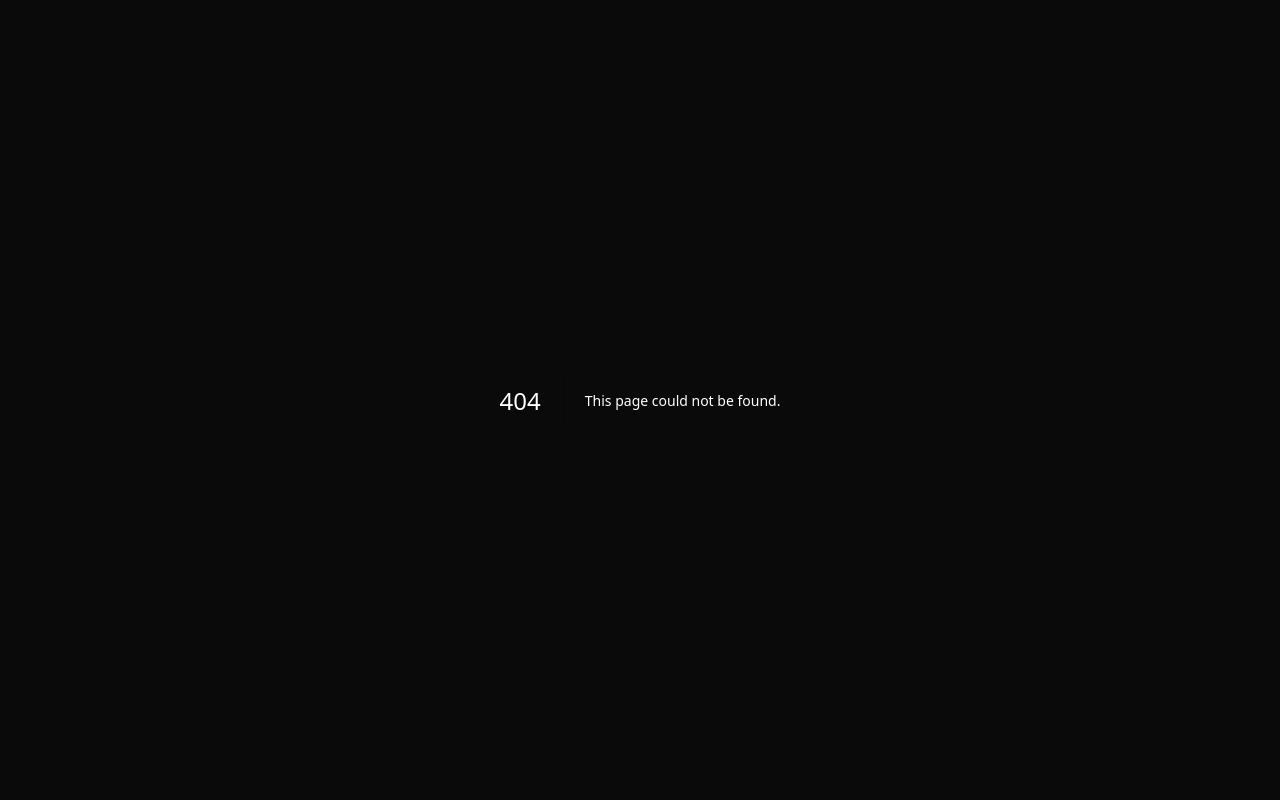
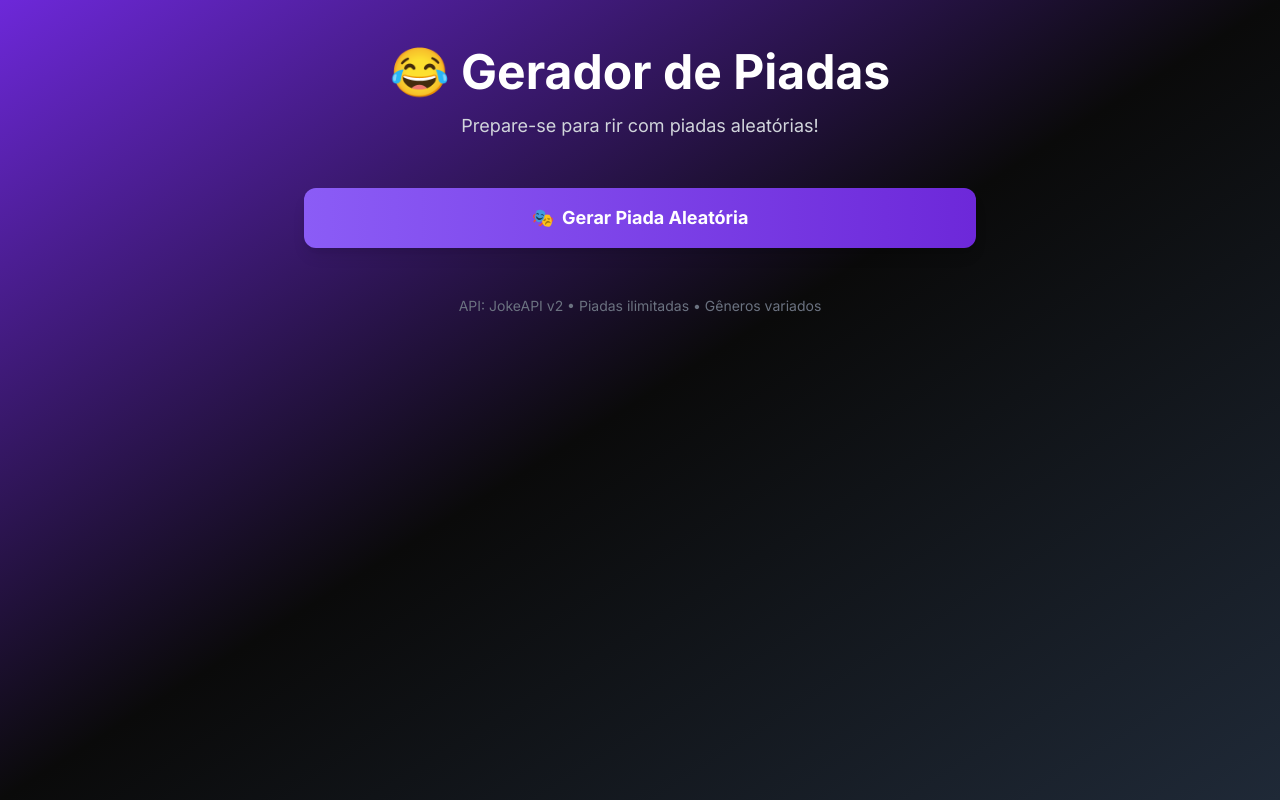
Before and after one commit to ruansdomingos-ai/rd-ai-coach-site, a Next.js app: page /jokes in a window 1280 px wide. Before the commit this address had no page. Built offline with nearby package versions, Linux system fonts and the light colour scheme.

Commit message:
Add Joke Generator with external API integration (JokeAPI v2)

```diff
--- /dev/null
+++ b/app/jokes/page.tsx
@@ -0,0 +1,7 @@
+'use client'
+
+import JokeGenerator from '@/components/JokeGenerator'
+
+export default function JokePage() {
+  return <JokeGenerator />
+}
--- /dev/null
+++ b/components/JokeGenerator.tsx
@@ -0,0 +1,210 @@
+'use client'
+
+import { useState } from 'react'
+import { motion } from 'framer-motion'
+
+interface Joke {
+  id: number
+  setup: string
+  delivery: string
+  type: string
+}
+
+interface JokeResponse {
+  joke?: string
+  setup?: string
+  delivery?: string
+  type: string
+  error?: boolean
+}
+
+const JokeGenerator = () => {
+  const [joke, setJoke] = useState<Joke | null>(null)
+  const [loading, setLoading] = useState(false)
+  const [error, setError] = useState<string | null>(null)
+  const [jokes, setJokes] = useState<Joke[]>([])
+  const [jokeCount, setJokeCount] = useState(0)
+
+  const fetchJoke = async () => {
+    setLoading(true)
+    setError(null)
+    try {
+      const response = await fetch('https://v2.jokeapi.dev/joke/Any')
+      const data: JokeResponse = await response.json()
+
+      if (data.error) {
+        setError('Erro ao buscar piada. Tente novamente!')
+        return
+      }
+
+      const newJoke: Joke = {
+        id: jokeCount + 1,
+        setup: data.setup || data.joke || '',
+        delivery: data.delivery || '',
+        type: data.type,
+      }
+
+      setJoke(newJoke)
+      setJokes([newJoke, ...jokes])
+      setJokeCount(jokeCount + 1)
+    } catch (err) {
+      setError('Erro na conexão. Verifique sua internet!')
+      console.error(err)
+    } finally {
+      setLoading(false)
+    }
+  }
+
+  const clearHistory = () => {
+    setJokes([])
+    setJokeCount(0)
+  }
+
+  return (
+    <div className="min-h-screen bg-gradient-to-br from-primary via-dark to-secondary py-12 px-4">
+      <div className="max-w-2xl mx-auto">
+        {/* Header */}
+        <motion.div
+          initial={{ opacity: 0, y: -20 }}
+          animate={{ opacity: 1, y: 0 }}
+          transition={{ duration: 0.6 }}
+          className="text-center mb-12"
+        >
+          <h1 className="text-5xl font-bold text-white mb-4">😂 Gerador de Piadas</h1>
+          <p className="text-gray-300 text-lg">Prepare-se para rir com piadas aleatórias!</p>
+        </motion.div>
+
+        {/* Main Button */}
+        <motion.div
+          initial={{ opacity: 0, scale: 0.9 }}
+          animate={{ opacity: 1, scale: 1 }}
+          transition={{ duration: 0.6, delay: 0.1 }}
+          className="mb-8"
+        >
+          <button
+            onClick={fetchJoke}
+            disabled={loading}
+            className="w-full bg-gradient-to-r from-accent to-primary hover:from-primary hover:to-accent disabled:opacity-50 disabled:cursor-not-allowed text-white font-bold py-4 px-8 rounded-xl transition-all duration-300 transform hover:scale-105 text-lg shadow-lg"
+          >
+            {loading ? (
+              <span className="flex items-center justify-center gap-2">
+                <span className="animate-spin">⏳</span>
+                Carregando piada...
+              </span>
+            ) : (
+              <span className="flex items-center justify-center gap-2">
+                <span>🎭</span>
+                Gerar Piada Aleatória
+              </span>
+            )}
+          </button>
+        </motion.div>
+
+        {/* Error Message */}
+        {error && (
+          <motion.div
+            initial={{ opacity: 0, y: -10 }}
+            animate={{ opacity: 1, y: 0 }}
+            className="bg-red-500/20 border border-red-500/50 text-red-300 p-4 rounded-xl mb-8"
+          >
+            ⚠️ {error}
+          </motion.div>
+        )}
+
+        {/* Joke Display */}
+        {joke && (
+          <motion.div
+            initial={{ opacity: 0, scale: 0.95 }}
+            animate={{ opacity: 1, scale: 1 }}
+            transition={{ duration: 0.5 }}
+            className="bg-gradient-to-br from-secondary/50 to-secondary/30 border-2 border-accent/50 rounded-2xl p-8 mb-8 shadow-xl"
+          >
+            <div className="mb-4">
+              <span className="bg-accent/30 text-accent px-3 py-1 rounded-full text-sm font-bold">
+                {joke.type === 'twopart' ? '📖 Duas Partes' : '⚡ Uma Linha'}
+              </span>
+            </div>
+
+            <p className="text-gray-100 text-xl mb-4 leading-relaxed">{joke.setup}</p>
+
+            {joke.delivery && (
+              <motion.div
+                initial={{ opacity: 0 }}
+                animate={{ opacity: 1 }}
+                transition={{ delay: 0.5, duration: 0.6 }}
+                className="bg-accent/20 border-l-4 border-accent pl-4 py-3"
+              >
+                <p className="text-accent font-bold text-lg italic">
+                  💥 {joke.delivery}
+                </p>
+              </motion.div>
+            )}
+          </motion.div>
+        )}
+
+        {/* Stats */}
+        {jokeCount > 0 && (
+          <motion.div
+            initial={{ opacity: 0 }}
+            animate={{ opacity: 1 }}
+            className="text-center mb-8"
+          >
+            <p className="text-gray-400 text-sm">
+              Você já viu <span className="text-accent font-bold">{jokeCount}</span> piadas!
+            </p>
+          </motion.div>
+        )}
+
+        {/* History Section */}
+        {jokes.length > 0 && (
+          <motion.div
+            initial={{ opacity: 0, y: 20 }}
+            animate={{ opacity: 1, y: 0 }}
+            transition={{ duration: 0.6, delay: 0.2 }}
+            className="bg-secondary/30 border border-gray-700 rounded-2xl p-6"
+          >
+            <div className="flex justify-between items-center mb-6">
+              <h2 className="text-2xl font-bold text-white">📚 Histórico ({jokes.length})</h2>
+              <button
+                onClick={clearHistory}
+                className="bg-red-500/20 hover:bg-red-500/30 text-red-300 px-4 py-2 rounded-lg text-sm font-bold transition"
+              >
+                Limpar
+              </button>
+            </div>
+
+            <div className="space-y-3 max-h-96 overflow-y-auto">
+              {jokes.map((j, index) => (
+                <motion.div
+                  key={index}
+                  initial={{ opacity: 0, x: -20 }}
+                  animate={{ opacity: 1, x: 0 }}
+                  transition={{ delay: index * 0.05 }}
+                  className="bg-dark/50 border border-gray-700 rounded-lg p-4 hover:border-accent/50 transition"
+                >
+                  <p className="text-sm text-gray-400 mb-2">#{j.id}</p>
+                  <p className="text-gray-200 text-sm leading-relaxed">{j.setup}</p>
+                  {j.delivery && (
+                    <p className="text-accent text-sm italic mt-2">→ {j.delivery}</p>
+                  )}
+                </motion.div>
+              ))}
+            </div>
+          </motion.div>
+        )}
+
+        {/* Footer Info */}
+        <motion.div
+          initial={{ opacity: 0 }}
+          animate={{ opacity: 1 }}
+          transition={{ delay: 0.4, duration: 0.6 }}
+          className="text-center mt-12 text-gray-500 text-sm"
+        >
+          <p>API: JokeAPI v2 • Piadas ilimitadas • Gêneros variados</p>
+        </motion.div>
+      </div>
+    </div>
+  )
+}
+
+export default JokeGenerator
```
Also changed, not shown: 1 other file (tests, documents, lock files or other folders).
